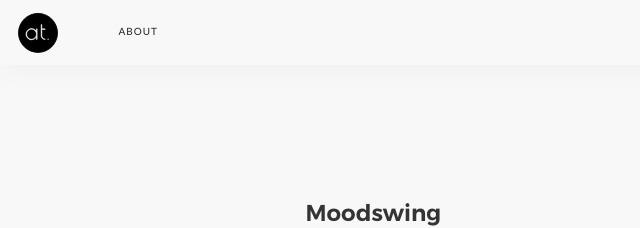
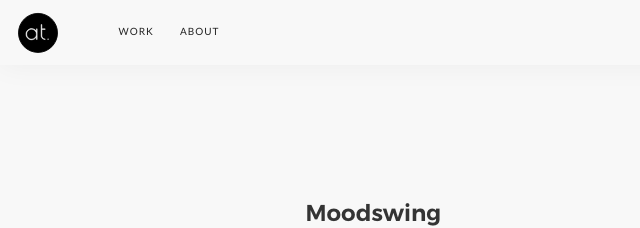
Before and after one commit to akshatkedia/avani-tavargeri, a Jekyll site: the page built from _projects/moodswing.markdown, in a window 1280 px wide. Shown: the top 228 px of the page, without its empty margins (0-640 px from the left). Built offline with Jekyll 4.4.1, drawn with Linux system fonts in a browser that asks for light colours; some web fonts are replaced.

Commit message:
fix background image position on mobile devices

```diff
--- a/_includes/header.html
+++ b/_includes/header.html
@@ -14,6 +14,9 @@
       <div class="nav-module menu-module left">
         <ul class="menu">
           <li>
+            <a href="#">Work</a>
+          </li>
+          <li>
             <a href="/about">About</a>
           </li>
         </ul>
--- a/styles/custom.css
+++ b/styles/custom.css
@@ -6,3 +6,9 @@
   width: 45.5px;
   max-height: 70%;
 }
+
+@media (max-width: 768px) {
+  .background-image-holder {
+    background-position-x: right !important;
+  }
+}
```
